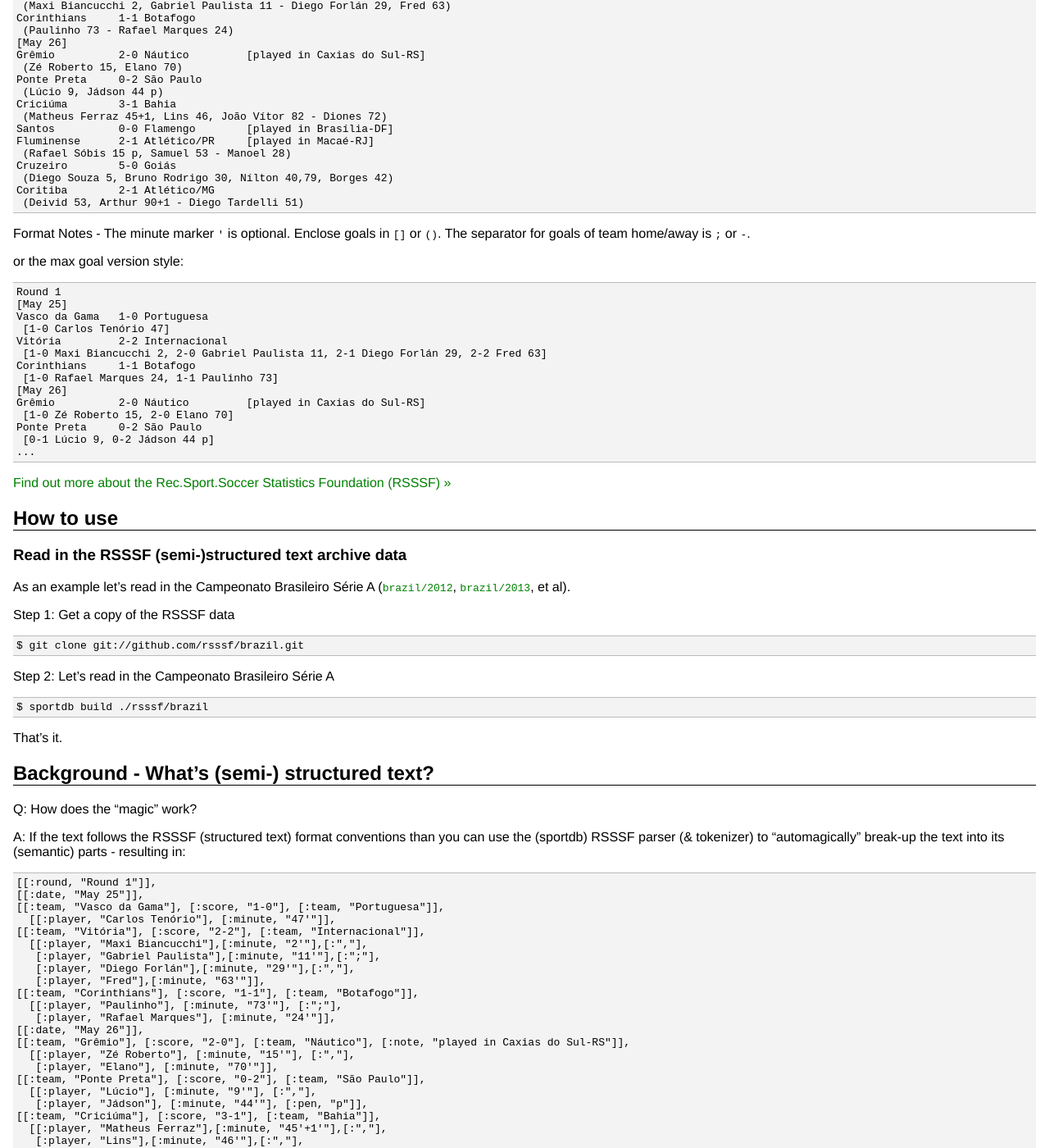
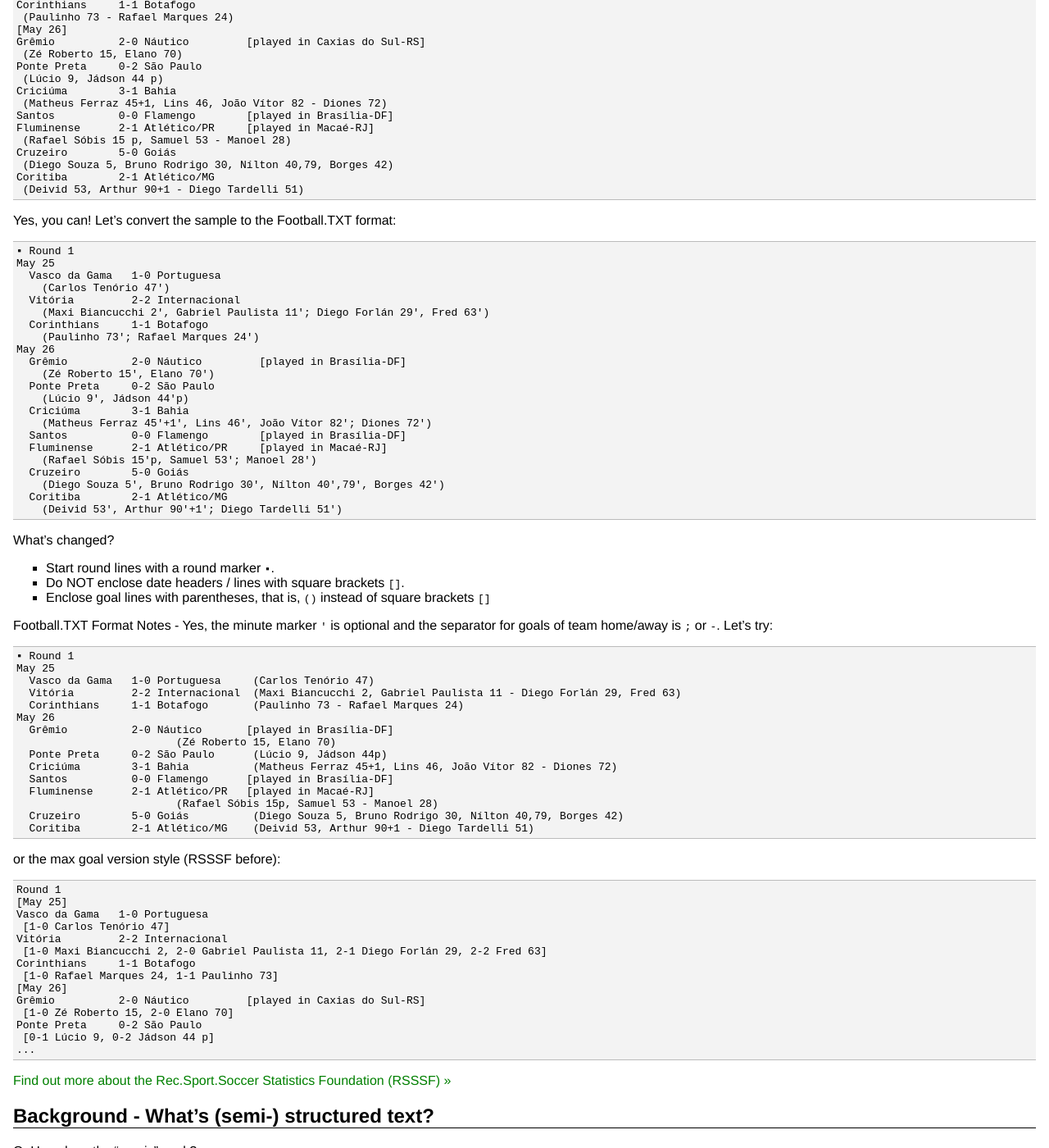
Before and after one commit to rsssf/rsssf.github.io, a Jekyll site: the page built from index.md, in a window 1280 px wide and 1400 px high, scrolled down 1008 px. Shown: the whole window at 82% size. Built offline with Jekyll 4.4.1, drawn with Linux system fonts in a browser that asks for light colours; some of the changed text lies outside the part shown.

Commit message:
Update index.md

````diff
--- a/index.md
+++ b/index.md
@@ -8,24 +8,27 @@ title: Welcome to football.db.rsssf
 <div class="toc" markdown="1">
 Contents:
 
+* [What's News (in 2026)?](#news)
 * [What's the Rec.Sport.Soccer Statistics Foundation (RSSSF)?](#rsssf)
-* [How to use](#usage)
-    * [Read in the RSSSF archive data](#read)
 * [Background - What's (semi-)structured text?](#structured)
 * [Questions? Comments?](#questions)
 </div>
 
+<!--
+* [How to use](#usage)
+    * [Read in the RSSSF archive data](#read)
+-->
 
-## What's News (in 2026)?
+## What's News (in 2026)?   {#news}
 
 Note - there's no more plan / efforts to turn or "distill the conventions"
 from the Rec.Sport.Soccer Statistics Foundation (RSSF) match schedules & results into a structured text format with a context-free grammar (and lexer & parser).  Sorry, there are just too many variants, quirks and styles.
 
 The good news - in most cases, yes, you can convert the RSSSF match schedules & results
 using its own "ad-hoc" formats (mostly depending on the original author) into the Football.TXT format,
-that is, a structured text format with a context-free grammar (and lexer & parser) built on purpose from scratch / zero.
-
-For more, see the [Football.TXT format, level 1 & 2 specs »](https://openfootball.github.io/spec/)
+that is, a structured text format with a context-free grammar (and lexer & parser) built on purpose from scratch / zero -
+either "by hand" or with your own little search & replace scripts or why not
+with the help of latest and greatest large language models (LLMs)?
 
 Tip:  For samples of RSSSF pages (incl. the Premier League, FA Cup, Club World Cup, European Championship, and more) converted to the structured Football.TXT format
 (for easy parsing and exporting to JSON, CSV, SQL and friends),
@@ -49,7 +52,7 @@ into your SQL database of choice (SQLite, PostgreSQL, etc.).
 ## What's the Rec.Sport.Soccer Statistics Foundation (RSSSF)?    {#rsssf}
 
 The RSSSF collects and offers football (soccer) league & cup match results & schedules
-from all over the world online in a (semi-)structured text format. Example:
+from all over the world online in a (semi-)structured text format. Example (RSSSF before):
 
 ```
 Round 1
@@ -76,7 +79,7 @@ Coritiba        2-1 Atlético/MG
  [Deivid 53', Arthur 90'+1'; Diego Tardelli 51']
 ```
 
-or using an alternate format style:
+or using an alternate format style (RSSSF before):
 
 ```
 Round 1
@@ -103,12 +106,67 @@ Coritiba        2-1 Atlético/MG
  (Deivid 53, Arthur 90+1 - Diego Tardelli 51)
 ```
 
-Format Notes -  The minute marker `'` is optional.
-Enclose goals in `[]` or `()`.
-The separator for goals of team home/away is `;` or `-`.
 
 
-or the max goal version style:
+
+
+Yes, you can!  Let's convert the sample to the Football.TXT format:
+
+```
+▪ Round 1
+May 25
+  Vasco da Gama   1-0 Portuguesa
+    (Carlos Tenório 47')
+  Vitória         2-2 Internacional
+    (Maxi Biancucchi 2', Gabriel Paulista 11'; Diego Forlán 29', Fred 63')
+  Corinthians     1-1 Botafogo
+    (Paulinho 73'; Rafael Marques 24')
+May 26
+  Grêmio          2-0 Náutico         [played in Brasília-DF]
+    (Zé Roberto 15', Elano 70')
+  Ponte Preta     0-2 São Paulo
+    (Lúcio 9', Jádson 44'p)
+  Criciúma        3-1 Bahia
+    (Matheus Ferraz 45'+1', Lins 46', João Vítor 82'; Diones 72')
+  Santos          0-0 Flamengo        [played in Brasília-DF]
+  Fluminense      2-1 Atlético/PR     [played in Macaé-RJ]
+    (Rafael Sóbis 15'p, Samuel 53'; Manoel 28')
+  Cruzeiro        5-0 Goiás
+    (Diego Souza 5', Bruno Rodrigo 30', Nílton 40',79', Borges 42')
+  Coritiba        2-1 Atlético/MG
+    (Deivid 53', Arthur 90'+1'; Diego Tardelli 51')
+```
+
+What's changed? <br>
+-  Start round lines with a round marker `▪`.
+-  Do NOT enclose date headers / lines with square brackets `[]`.
+-  Enclose goal lines with parentheses, that is, `()` instead of square brackets `[]`
+
+
+Football.TXT Format Notes -  Yes, the minute marker `'` is optional
+and the separator for goals of team home/away is `;` or `-`.
+Let's try:
+
+```
+▪ Round 1
+May 25
+  Vasco da Gama   1-0 Portuguesa     (Carlos Tenório 47)
+  Vitória         2-2 Internacional  (Maxi Biancucchi 2, Gabriel Paulista 11 - Diego Forlán 29, Fred 63)
+  Corinthians     1-1 Botafogo       (Paulinho 73 - Rafael Marques 24)
+May 26
+  Grêmio          2-0 Náutico       [played in Brasília-DF]
+                         (Zé Roberto 15, Elano 70)
+  Ponte Preta     0-2 São Paulo      (Lúcio 9, Jádson 44p)
+  Criciúma        3-1 Bahia          (Matheus Ferraz 45+1, Lins 46, João Vítor 82 - Diones 72)
+  Santos          0-0 Flamengo      [played in Brasília-DF]
+  Fluminense      2-1 Atlético/PR   [played in Macaé-RJ]
+                         (Rafael Sóbis 15p, Samuel 53 - Manoel 28)
+  Cruzeiro        5-0 Goiás          (Diego Souza 5, Bruno Rodrigo 30, Nílton 40,79, Borges 42)
+  Coritiba        2-1 Atlético/MG    (Deivid 53, Arthur 90+1 - Diego Tardelli 51)
+```
+
+
+or the max goal version style (RSSSF before):
 
 ```
 Round 1
@@ -128,10 +186,14 @@ Ponte Preta     0-2 São Paulo
 ```
 
 
-[Find out more about the Rec.Sport.Soccer Statistics Foundation (RSSSF) »](http://www.rsssf.com)
 
 
 
+
+[Find out more about the Rec.Sport.Soccer Statistics Foundation (RSSSF) »](https://www.rsssf.com)
+
+
+<!--
 
 ## How to use  {#usage}
 
@@ -153,6 +215,8 @@ Step 2: Let's read in the Campeonato Brasileiro Série A
 
 That's it.
 
+-->
+
 <!--
 Note: Before loading RSSSF archive data you will need to add a configuration file
 listing all football clubs / teams included in the league.
@@ -168,8 +232,8 @@ as an example.
 
 Q: How does the "magic" work?
 
-A: If the text follows the RSSSF (structured text) format conventions than you can use
-the (sportdb) RSSSF parser (& tokenizer) to "automagically" break-up the text into its (semantic) parts - resulting in:
+A: If the text follows the Football.TXT (structured text) format conventions than you can use
+the Football.TXT lexer & parser machinery to "automagically" break-up the text into its (semantic) parts, that is, tokens (that build-up the parse tree and more) resulting in:
 
 ``` ruby
 [[:round, "Round 1"]],
@@ -212,6 +276,7 @@ the (sportdb) RSSSF parser (& tokenizer) to "automagically" break-up the text in
    [:player, "Diego Tardelli"],[:minute, "51'"]]]
 ```
 
+For more, see the [Football.TXT format, level 1 & 2 specs »](https://openfootball.github.io/spec/)
 
 
 {% include questions.md %}
````
